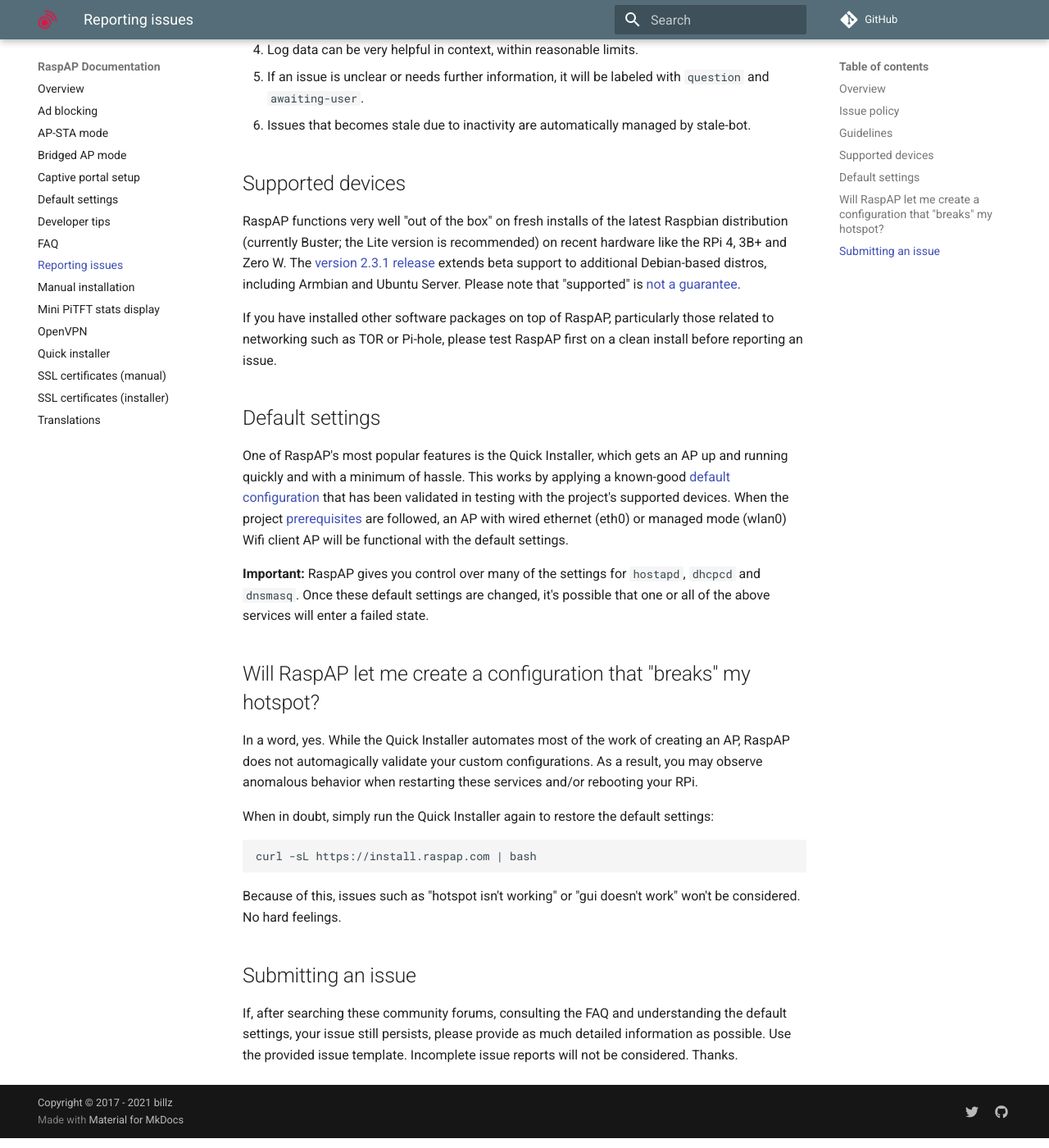
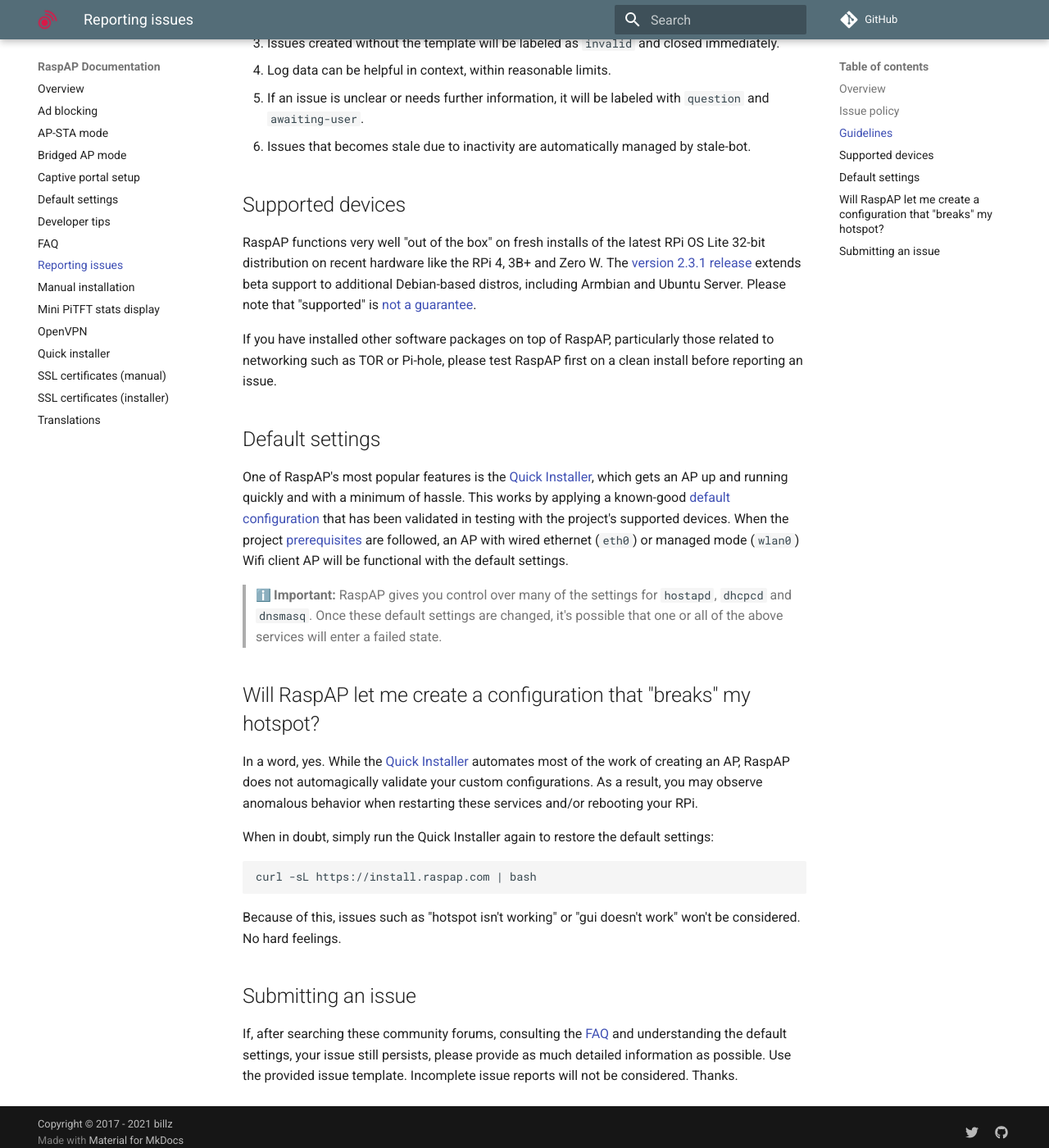
Before and after one commit to RaspAP/raspap-docs, an MkDocs documentation site: the page built from docs/issues.md, in a window 1280 px wide and 1400 px high, scrolled down 856 px. Shown: the whole window at 82% size. Built offline with MkDocs 1.6.1 and Material for MkDocs 9.7.7, drawn with Linux system fonts in a browser that asks for light colours; emoji names are drawn with the system emoji font; comment, search, counter and statistics services are not loaded; some of the changed text lies outside the part shown.

Commit message:
Update issues

````diff
--- a/docs/issues.md
+++ b/docs/issues.md
@@ -14,22 +14,22 @@
 1. The bug report template is there for a reason. Please use it.
 2. Provide useful detail to reproduce your issue. "Doesn't work" or "not working" is not a valid report.
 3. Issues created without the template will be labeled as `invalid` and closed immediately.
-4. Log data can be very helpful in context, within reasonable limits.
+4. Log data can be helpful in context, within reasonable limits.
 5. If an issue is unclear or needs further information, it will be labeled with `question` and `awaiting-user`.
 6. Issues that becomes stale due to inactivity are automatically managed by stale-bot.
 
 ## Supported devices
-RaspAP functions very well "out of the box" on fresh installs of the latest Raspbian distribution (currently Buster; the Lite version is recommended) on recent hardware like the RPi 4, 3B+ and Zero W. The [version 2.3.1 release](https://github.com/billz/raspap/releases/tag/2.3.1) extends beta support to additional Debian-based distros, including Armbian and Ubuntu Server. Please note that "supported" is [not a guarantee](/#compatible-operating-systems).
+RaspAP functions very well "out of the box" on fresh installs of the latest RPi OS Lite 32-bit distribution on recent hardware like the RPi 4, 3B+ and Zero W. The [version 2.3.1 release](https://github.com/billz/raspap/releases/tag/2.3.1) extends beta support to additional Debian-based distros, including Armbian and Ubuntu Server. Please note that "supported" is [not a guarantee](/#compatible-operating-systems).
 
 If you have installed other software packages on top of RaspAP, particularly those related to networking such as TOR or Pi-hole, please test RaspAP first on a clean install before reporting an issue.
 
 ## Default settings
-One of RaspAP's most popular features is the Quick Installer, which gets an AP up and running quickly and with a minimum of hassle. This works by applying a known-good [default configuration](/defaults/) that has been validated in testing with the project's supported devices. When the project [prerequisites](/#quick-start) are followed, an AP with wired ethernet (eth0) or managed mode (wlan0) Wifi client AP will be functional with the default settings.
+One of RaspAP's most popular features is the [Quick Installer](/quick/), which gets an AP up and running quickly and with a minimum of hassle. This works by applying a known-good [default configuration](/defaults/) that has been validated in testing with the project's supported devices. When the project [prerequisites](/#quick-start) are followed, an AP with wired ethernet (`eth0`) or managed mode (`wlan0`) Wifi client AP will be functional with the default settings.
 
-**Important:** RaspAP gives you control over many of the settings for `hostapd`, `dhcpcd` and `dnsmasq`. Once these default settings are changed, it's possible that one or all of the above services will enter a failed state.
+> :information_source: **Important:** RaspAP gives you control over many of the settings for `hostapd`, `dhcpcd` and `dnsmasq`. Once these default settings are changed, it's possible that one or all of the above services will enter a failed state.
 
 ## Will RaspAP let me create a configuration that "breaks" my hotspot?
-In a word, yes. While the Quick Installer automates most of the work of creating an AP, RaspAP does not automagically validate your custom configurations. As a result, you may observe anomalous behavior when restarting these services and/or rebooting your RPi.
+In a word, yes. While the [Quick Installer](/quick/) automates most of the work of creating an AP, RaspAP does not automagically validate your custom configurations. As a result, you may observe anomalous behavior when restarting these services and/or rebooting your RPi.
 
 When in doubt, simply run the Quick Installer again to restore the default settings:
 ```
@@ -38,5 +38,5 @@
 Because of this, issues such as "hotspot isn't working" or "gui doesn't work" won't be considered. No hard feelings.
 
 ## Submitting an issue
-If, after searching these community forums, consulting the FAQ and understanding the default settings, your issue still persists, please provide as much detailed information as possible. Use the provided issue template. Incomplete issue reports will not be considered.
+If, after searching these community forums, consulting the [FAQ](/faq/) and understanding the default settings, your issue still persists, please provide as much detailed information as possible. Use the provided issue template. Incomplete issue reports will not be considered.
 Thanks.
````
Also changed, not shown: other parts of docs/issues.md (+1 -1 lines).
